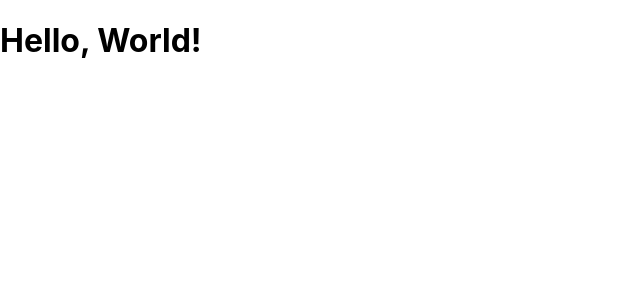
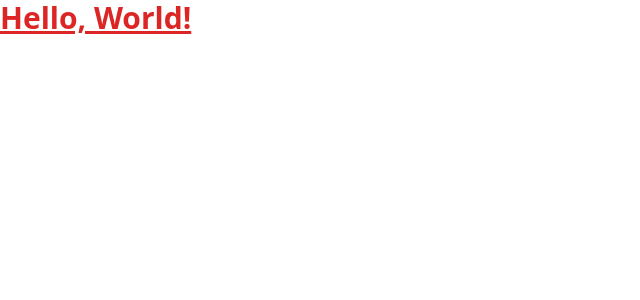
Before and after one commit to JBogart91/pick-a-movie, a React (Create React App) app: page / in a window 1280 px wide. Shown: the top 300 px of the page, without its empty margins (0-640 px from the left). Built offline with nearby package versions, Linux system fonts and the light colour scheme.

Commit message:
Install tailwind

```diff
--- a/package.json
+++ b/package.json
@@ -39,5 +39,10 @@
       "last 1 firefox version",
       "last 1 safari version"
     ]
+  },
+  "devDependencies": {
+    "autoprefixer": "^10.4.14",
+    "postcss": "^8.4.24",
+    "tailwindcss": "^3.3.2"
   }
 }
--- /dev/null
+++ b/postcss.config.js
@@ -0,0 +1,6 @@
+module.exports = {
+  plugins: {
+    tailwindcss: {},
+    autoprefixer: {},
+  },
+}
--- a/src/App.tsx
+++ b/src/App.tsx
@@ -1,6 +1,6 @@
 function App() {
   return (
-    <div className="App">
+    <div className="text-3xl font-bold underline text-red-600">
       <h1>Hello, World!</h1>
     </div>
   );
--- a/src/index.css
+++ b/src/index.css
@@ -1,13 +1,3 @@
-body {
-  margin: 0;
-  font-family: -apple-system, BlinkMacSystemFont, 'Segoe UI', 'Roboto', 'Oxygen',
-    'Ubuntu', 'Cantarell', 'Fira Sans', 'Droid Sans', 'Helvetica Neue',
-    sans-serif;
-  -webkit-font-smoothing: antialiased;
-  -moz-osx-font-smoothing: grayscale;
-}
-
-code {
-  font-family: source-code-pro, Menlo, Monaco, Consolas, 'Courier New',
-    monospace;
-}
+@tailwind base;
+@tailwind components;
+@tailwind utilities;
--- /dev/null
+++ b/tailwind.config.js
@@ -0,0 +1,8 @@
+/** @type {import('tailwindcss').Config} */
+module.exports = {
+  content: ['./src/**/*.{js,jsx,ts,tsx}'],
+  theme: {
+    extend: {},
+  },
+  plugins: [],
+};
```
Also changed, not shown: 2 other files (tests, documents, lock files or other folders).
